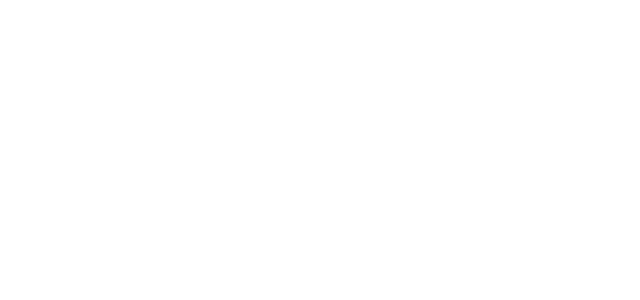
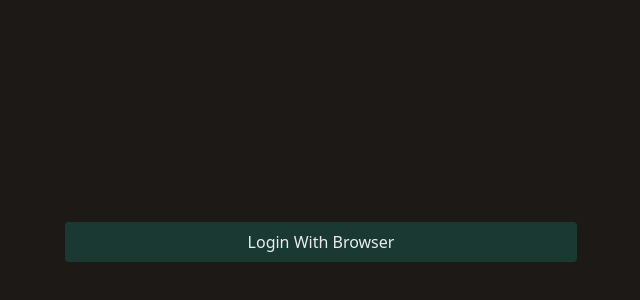
Before and after one commit to nekocandy/trackmyfocus-app, a React (Vite) app in the folder frontend/: page / in a window 1280 px wide. Before the commit this address had no page. Shown: the part 158-458 px from the top of the page, without its empty margins (319-959 px from the left). Built offline with nearby package versions, Linux system fonts and the light colour scheme.

Commit message:
feat(frontend): home page logic

```diff
--- a/frontend/index.html
+++ b/frontend/index.html
@@ -2,6 +2,7 @@
 <html lang="en">
   <head>
     <meta charset="UTF-8" />
+
     <link rel="icon" type="image/svg+xml" href="/vite.svg" />
     <meta name="viewport" content="width=device-width, initial-scale=1.0" />
     <title>Track My Focus</title>
--- a/frontend/src/App.tsx
+++ b/frontend/src/App.tsx
@@ -1,12 +1,14 @@
-import { Suspense } from "react";
+import { ReactElement, Suspense } from "react";
 import { useRoutes } from "react-router";
 
 import routes from "~react-pages";
 
-export default function App() {
+export default function App(): ReactElement {
 	return (
-		<div>
-			<Suspense fallback={<p>Loading...</p>}>{useRoutes(routes)}</Suspense>
+		<div className="h-screen bg-stone-900 text-light-700 py-6 px-6">
+			<div className="h-full max-w-lg mx-auto">
+				<Suspense fallback={<p>Loading...</p>}>{useRoutes(routes)}</Suspense>
+			</div>
 		</div>
 	);
 }
--- /dev/null
+++ b/frontend/src/pages/index.tsx
@@ -0,0 +1,42 @@
+import { ReactElement, useState } from "react";
+
+export default function HomePage(): ReactElement {
+	const [loading, setLoading] = useState(false);
+	const [signedIn, setSignedIn] = useState(false);
+
+	const wait = (seconds: number) =>
+		new Promise((resolve) => setTimeout(resolve, seconds * 1000));
+
+	const loginWithBrowserClicked = async () => {
+		setLoading(true);
+		await wait(1);
+		setLoading(false);
+		setSignedIn(true);
+	};
+
+	if (loading) {
+		return <div>Loading...</div>;
+	} else if (signedIn) {
+		return (
+			<div className="h-full flex items-center justify-center">
+				<div className="w-full grid grid-cols-2 gap-4">
+					<button className="bg-teal-500/20 hover:(bg-teal-500/30) px-4 py-1 rounded">
+						Prompt Me
+					</button>
+
+					<button className="bg-teal-500/20 hover:(bg-teal-500/30) px-4 py-1 rounded">
+						Tap Me
+					</button>
+				</div>
+			</div>
+		);
+	} else {
+		return (
+			<div className="h-full flex items-center justify-center">
+				<button onClick={loginWithBrowserClicked} className="w-full bg-teal-500/20 hover:(bg-teal-500/30) px-4 py-2 rounded">
+					Login With Browser
+				</button>
+			</div>
+		);
+	}
+}
--- a/frontend/vite.config.ts
+++ b/frontend/vite.config.ts
@@ -1,5 +1,6 @@
 import { defineConfig } from "vite";
 import react from "@vitejs/plugin-react";
+import Pages from "vite-plugin-pages";
 import WindiCss from "vite-plugin-windicss";
 
 // https://vitejs.dev/config/
@@ -7,5 +8,5 @@ export default defineConfig({
 	build: {
 		outDir: "../dist",
 	},
-	plugins: [react(), WindiCss()],
+	plugins: [react(), WindiCss(), Pages()],
 });
--- /dev/null
+++ b/frontend/windi.config.ts
@@ -0,0 +1,11 @@
+import { defineConfig } from "vite-plugin-windicss";
+
+export default defineConfig({
+	theme: {
+		extend: {
+			fontFamily: {
+				poppins: ["Poppins", "sans-serif"],
+			},
+		},
+	},
+});
```
